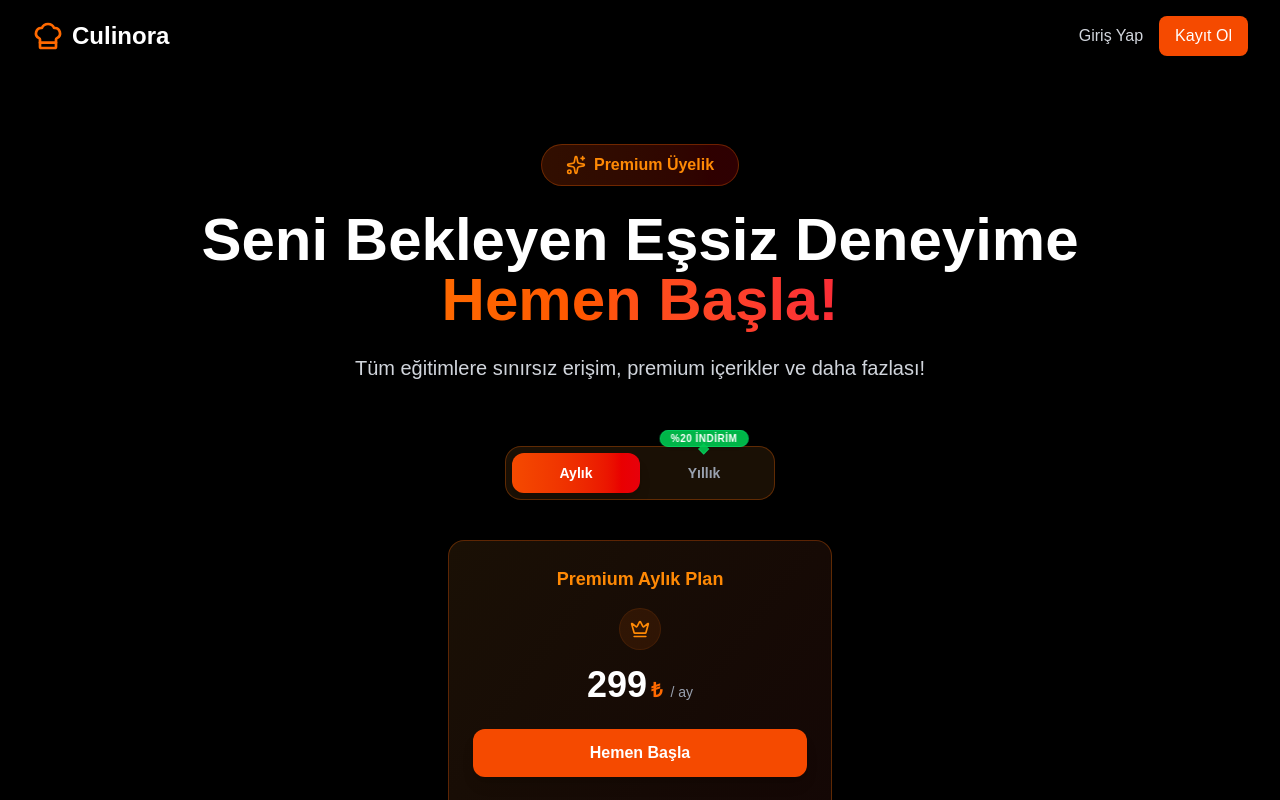
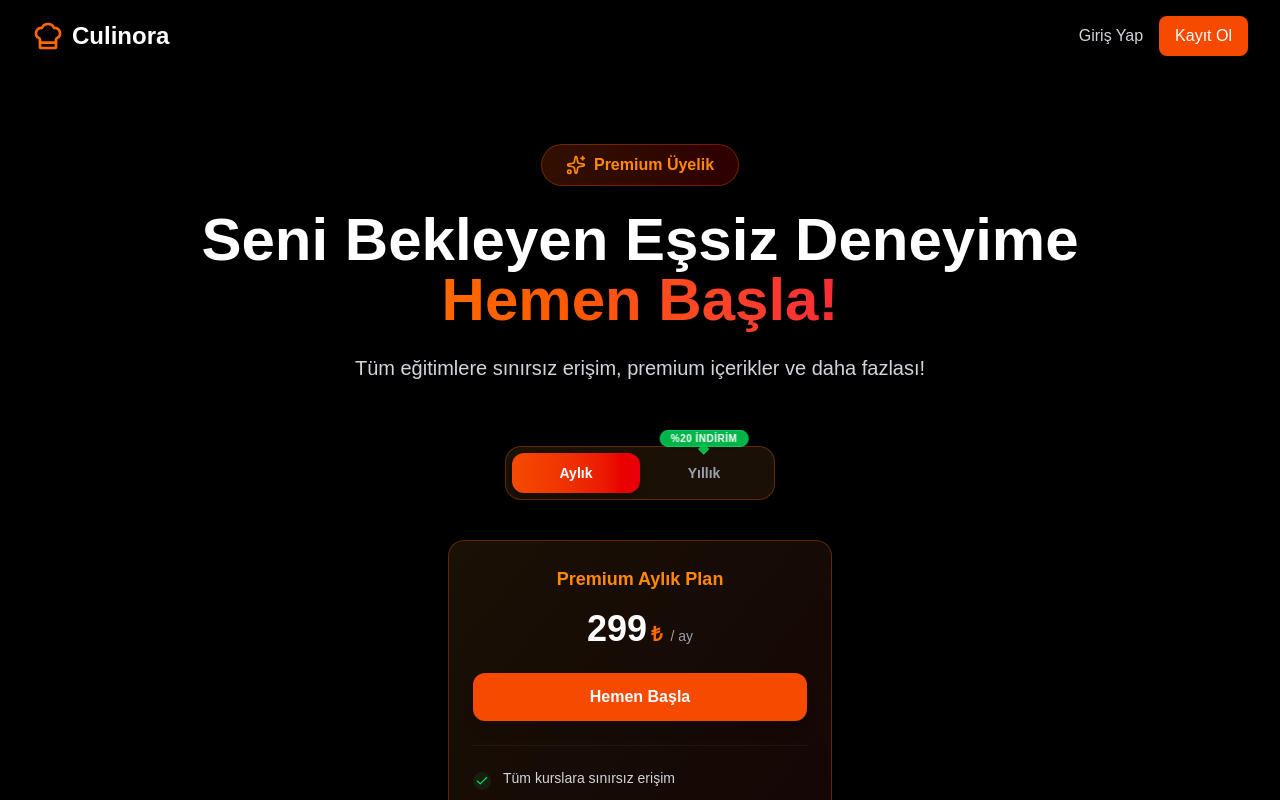
Before and after one commit to ikayaalp/gastrofolly, a Next.js app: page /subscription in a window 1280 px wide. Shown: the top 800 px of the page. Built offline with nearby package versions, Linux system fonts and the light colour scheme; no server answers.

Commit message:
Remove crown icon from subscription card

```diff
--- a/src/app/subscription/page.tsx
+++ b/src/app/subscription/page.tsx
@@ -236,13 +236,6 @@ function SubscriptionContent() {
                                         <h3 className="text-lg font-semibold text-orange-400">Premium {plan.name} Plan</h3>
                                     </div>
 
-                                    {/* Icon */}
-                                    <div className="flex justify-center mb-4">
-                                        <div className="bg-orange-500/10 rounded-full p-2.5 ring-1 ring-orange-500/20">
-                                            <Icon className="h-5 w-5 text-orange-400" />
-                                        </div>
-                                    </div>
-
                                     {/* Price */}
                                     <div className="text-center mb-6">
                                         <div className="flex items-baseline justify-center gap-1">
```
